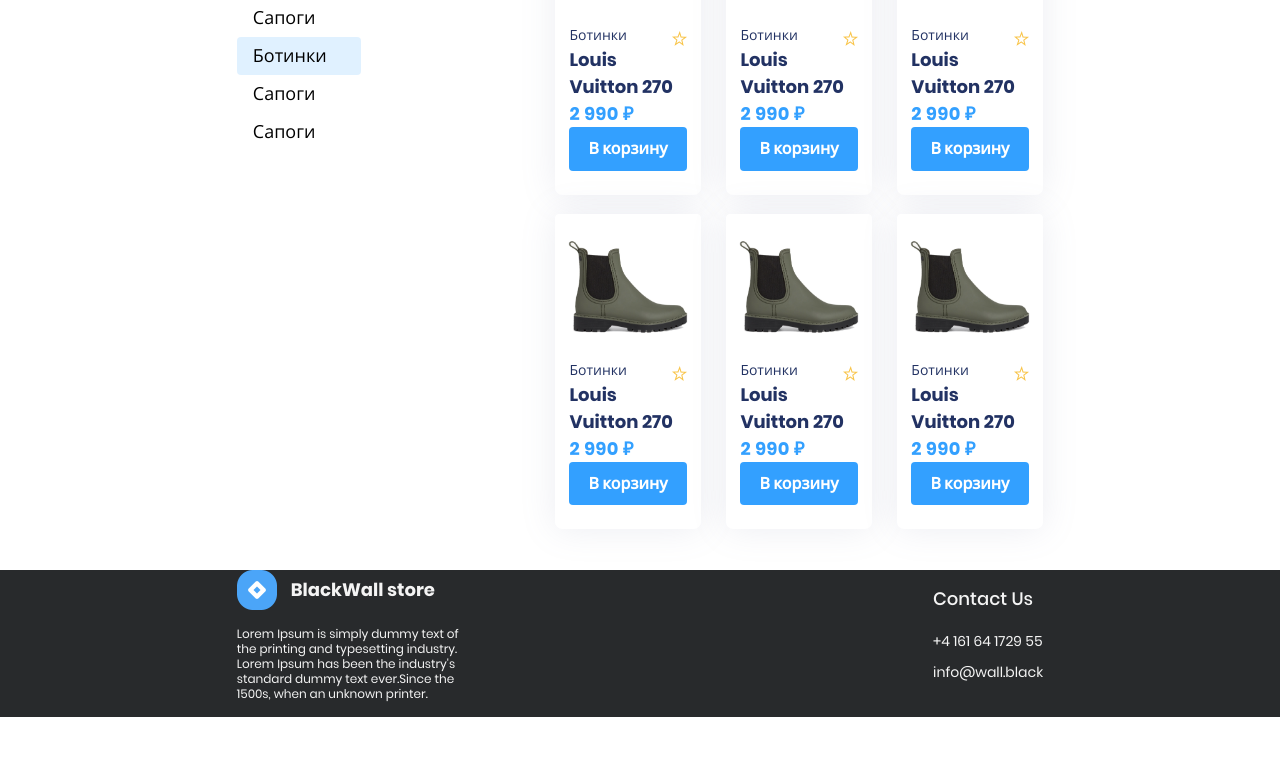
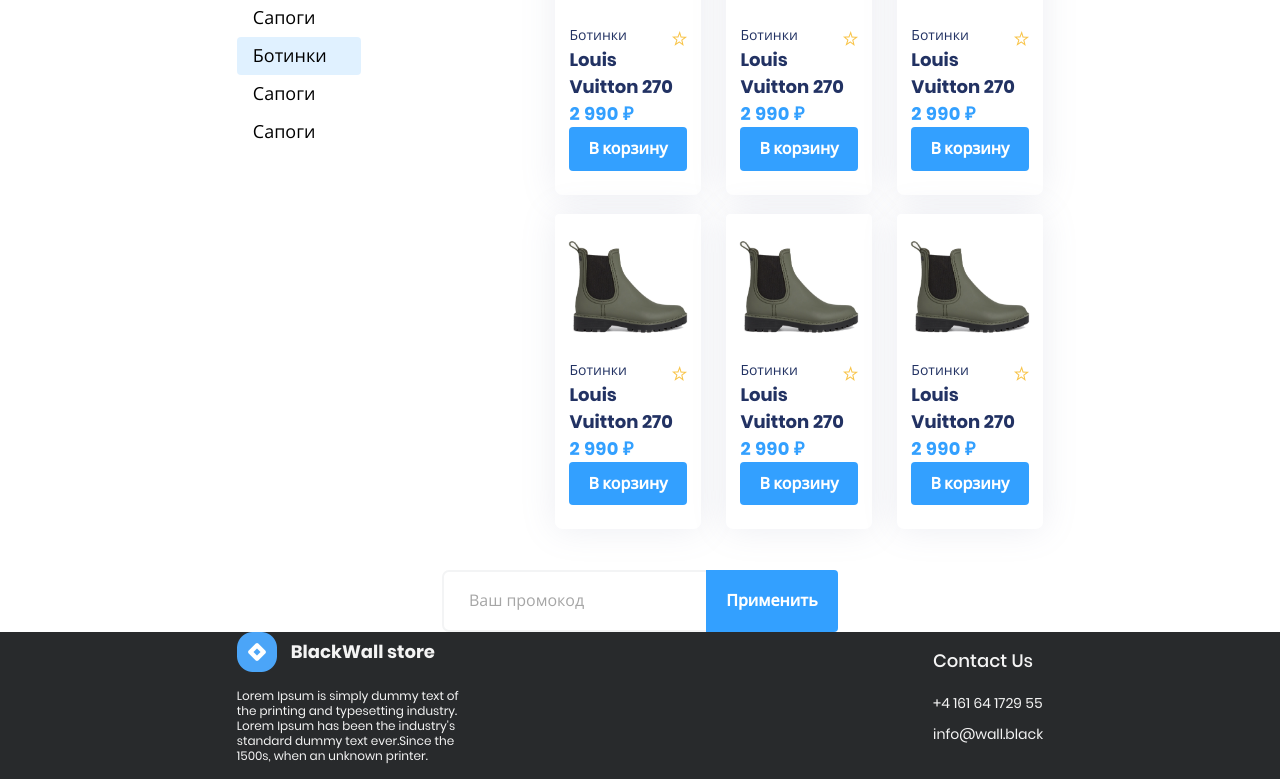
Before and after one commit to 8oros8/shoe_store, a Nuxt app in the folder frontend/: page / in a window 1280 px wide. Shown: the part 489-1268 px from the top of the page. Before the commit the page ends 1206 px from the top, so only its background shows below. Built offline with nearby package versions, Linux system fonts and the light colour scheme.

Commit message:
Minor layout fixes

```diff
--- a/frontend/components/addToCartButton.vue
+++ b/frontend/components/addToCartButton.vue
@@ -1,12 +1,15 @@
 <template>
   <button class="basicButton">
-    В корзину
+    {{ message }}
   </button>
 </template>
 
 <script>
 export default {
   name: "Button",
+  props: {
+    message: String,
+  }
 }
 </script>
 
--- a/frontend/components/productCard.vue
+++ b/frontend/components/productCard.vue
@@ -6,7 +6,7 @@
       <div class="productName">Louis Vuitton 270 </div>
       <div class="productPrice">2 990 ₽</div>
     </div>
-    <Button></Button>
+    <Button message="В корзину"></Button>
   </div>
 </template>
 
--- /dev/null
+++ b/frontend/components/promocode.vue
@@ -0,0 +1,53 @@
+<template>
+  <div class="promocodeWrapper">
+    <input class="promocodeInput" type="text" v-model="promocode" @focus="promocode=''">
+    <Button message="Применить" class="applyButton"></Button>
+  </div>
+</template>
+
+<script>
+import Button from '/components/addToCartButton.vue'
+export default {
+  name: "Promocode",
+  components: { Button },
+  data() {
+    return {
+      promocode: 'Ваш промокод'
+    }
+  }
+}
+</script>
+
+<style scoped>
+.promocodeWrapper {
+  display: flex;
+  justify-content: right;
+  align-items: center;
+}
+.promocodeInput {
+  height: 58px;
+  width: 367px;
+  padding: 0 0 0 25px;
+  border: 2px solid #F3F4F5;
+  border-radius: 7px;
+  font-style: normal;
+  font-weight: 400;
+  font-size: 16px;
+  line-height: 24px;
+  color: #A6A6A6;
+}
+.promocodeInput:hover {
+  border: 2px solid #33A0FF;
+}
+.promocodeInput:focus {
+  border: 2px solid #33A0FF;
+  color: #282A2C;
+}
+.applyButton {
+  position: absolute;
+  height: 62px;
+  width: 132px;
+  border-bottom-left-radius: unset;
+  border-top-left-radius: unset;
+}
+</style>
--- a/frontend/pages/index.vue
+++ b/frontend/pages/index.vue
@@ -5,6 +5,7 @@
       <Sidebar></Sidebar>
       <products-wrapper></products-wrapper>
     </div>
+    <Promocode></Promocode>
     <Footer></Footer>
   </div>
 </template>
@@ -14,9 +15,10 @@
 import Footer from '/components/footer.vue'
 import Sidebar from '/components/sidebar.vue'
 import productsWrapper from '/components/productsWrapper.vue'
+import Promocode from '/components/promocode.vue'
 export default {
   name: 'IndexPage',
-  components: {Header, Footer, productsWrapper, Sidebar}
+  components: {Header, Footer, productsWrapper, Sidebar, Promocode}
 }
 </script>
 
```
